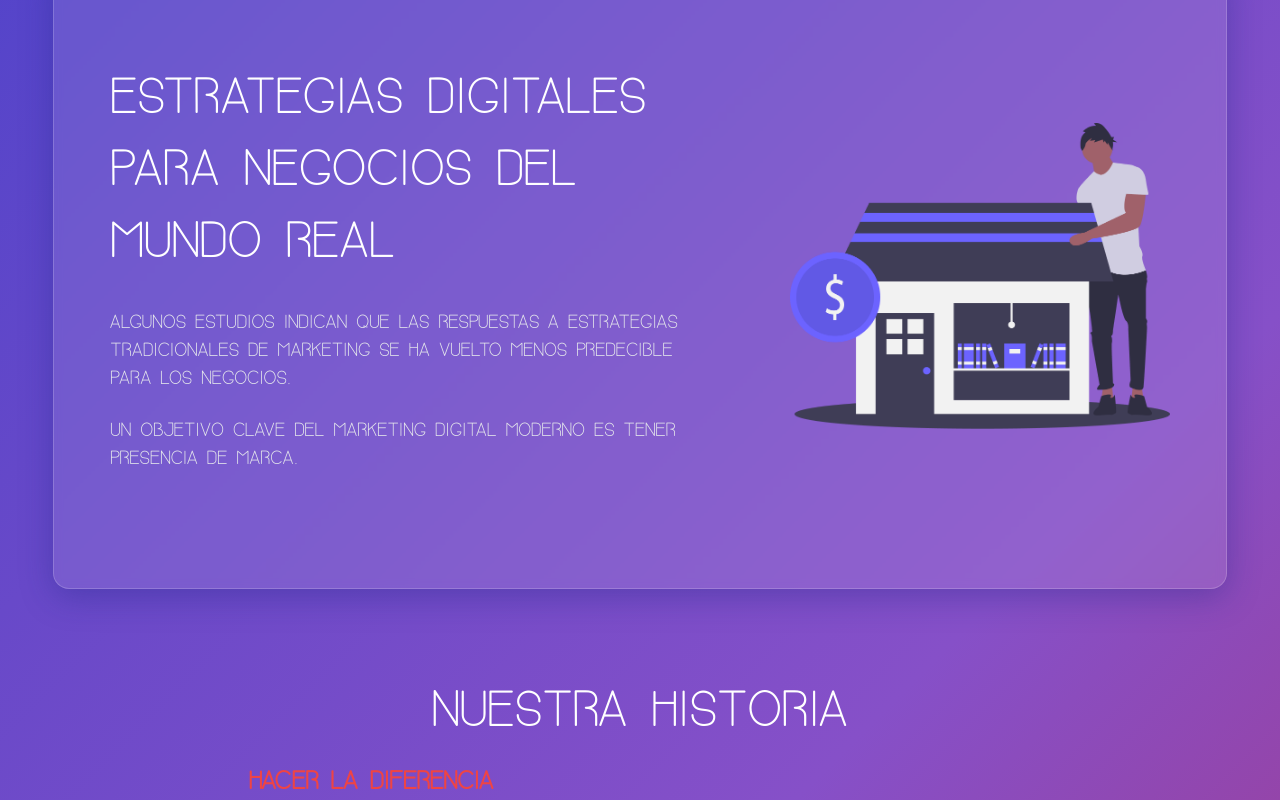
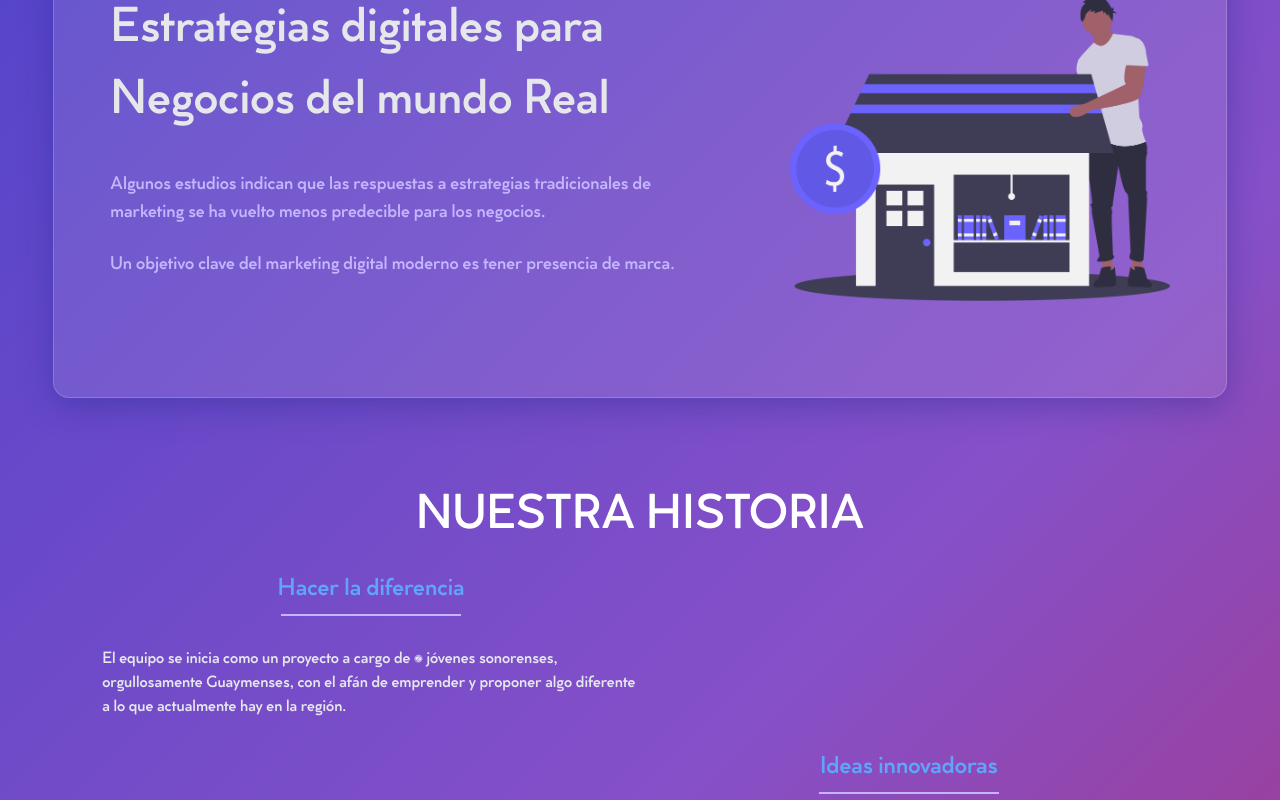
Before and after one commit to rafamedtech/Render, a website: page public/index.html in a window 1280 px wide. Shown: the part 1480-2280 px from the top of the page. Drawn offline with nearby package versions, Linux system fonts and the light colour scheme.

Commit message:
color updated

```diff
--- a/public/fonts/bavro/stylesheet.css
+++ /dev/null
@@ -1,16 +0,0 @@
-/* Generated by Font Squirrel (http://www.fontsquirrel.com) on August 16, 2015 */
-
-
-
-@font-face {
-    font-family: 'bavroregular';
-    src: url('bavro-regular-webfont.eot');
-    src: url('bavro-regular-webfont.eot?#iefix') format('embedded-opentype'),
-         url('bavro-regular-webfont.woff2') format('woff2'),
-         url('bavro-regular-webfont.woff') format('woff'),
-         url('bavro-regular-webfont.ttf') format('truetype'),
-         url('bavro-regular-webfont.svg#bavroregular') format('svg');
-    font-weight: normal;
-    font-style: normal;
-
-}
--- a/public/index.html
+++ b/public/index.html
@@ -12,7 +12,7 @@
     />
     <link href="https://unpkg.com/aos@2.3.1/dist/aos.css" rel="stylesheet" />
   </head>
-  <body class="gradiente font-bavro">
+  <body class="gradiente font-cocogoose">
     <div class="nav nav-main">
       <button class="nav-btn close-btn">
         <i class="fas fa-times"></i>
@@ -133,7 +133,7 @@
               <h4 class="text-xl text-white">
                 Manejo de Redes Sociales
               </h4>
-              <p class="text-gray-400">
+              <p class="text-purple-300">
                 Nos enfocamos en el "Engagement" con tus seguidores para crear una audiencia solida.
               </p>
             </div>
@@ -157,7 +157,7 @@
               <h4 class="text-xl text-white">
                 Produccion Audiovisual
               </h4>
-              <p class="text-gray-400">
+              <p class="text-purple-300">
                 Nos encargamos de hacer que tu imagen se vea profesional.
               </p>
             </div>
@@ -179,7 +179,7 @@
             <img class="w-24 mr-4 lg:w-40" src="./images/Diseno-web 1.png" alt="">
             <div class="text-right text-white">
               <h4 class="text-xl text-white">Diseno Grafico y Desarrollo web</h4>
-              <p class="text-gray-400">
+              <p class="text-purple-300">
                 Creamos soluciones que representen perfectamente tu marca.
               </p>
             </div>
@@ -217,7 +217,7 @@
           >
             <h3
               class="
-                text-white text-3xl
+                text-gray-200 text-3xl
                 my-8
                 lg:mt-0
                 lg:text-5xl
@@ -226,13 +226,13 @@
             >
               Estrategias digitales para Negocios del mundo Real
             </h3>
-            <p class="text-gray-200 text-lg">
+            <p class="text-purple-300 text-lg">
               Algunos estudios indican que las respuestas a estrategias
               tradicionales de marketing se ha vuelto menos predecible para los
               negocios.
             </p>
             <br />
-            <p class="text-gray-200 text-lg md:mb-5">
+            <p class="text-purple-300 text-lg md:mb-5">
               Un objetivo clave del marketing digital moderno es tener presencia
               de marca.
             </p>
@@ -246,10 +246,10 @@
         </h3>
         <div class="md:flex md:flex-col">
           <div class="md:w-1/2">
-            <h4 class="text-2xl text-red-500 font-semibold text-center mb-2">
+            <h4 class="text-2xl text-blue-400 font-semibold text-center mb-2">
               Hacer la diferencia
             </h4>
-            <div class="w-1/3 border border-blue-700 mx-auto"></div>
+            <div class="w-1/3 border border-purple-300 mx-auto"></div>
             <p class="my-8 text-gray-200 font-thin">
               El equipo se inicia como un proyecto a cargo de 4 jóvenes
               sonorenses, orgullosamente Guaymenses, con el afán de emprender y
@@ -257,10 +257,10 @@
             </p>
           </div>
           <div class="md:w-1/2 md:self-end">
-            <h4 class="text-2xl text-red-500 font-semibold text-center mb-2">
+            <h4 class="text-2xl text-blue-400 font-semibold text-center mb-2">
               Ideas innovadoras
             </h4>
-            <div class="w-1/3 border border-blue-700 mx-auto"></div>
+            <div class="w-1/3 border border-purple-300 mx-auto"></div>
             <p class="my-8 text-gray-200 font-thin">
               Cada uno de los integrantes y personas que laboran con nosotros,
               desempeñamos diferentes áreas, no solo de la comunicación o el
@@ -422,7 +422,7 @@
           <i class="fas fa-mobile-alt mx-2 text-3xl"></i>
           <div>
             <p class="font-semibold">Telefono</p>
-            <p class="text-sm font-thin">(622)-189-5523</p>
+            <p class="font-sans text-sm font-thin">(622)-189-5523</p>
           </div>
         </div>
         <div class="flex flex-row items-center md:mx-4">
--- a/tailwind.config.js
+++ b/tailwind.config.js
@@ -7,11 +7,12 @@ module.exports = {
         "linear-gradient(135deg, #283acb 0%, #8650c8 50%, #de0a0a 100%)",
     }),
     color: {
-      render: "#283acb",
+      render: "#6C63FF",
     },
     extend: {
       fontFamily: {
         bavro: ["bavro"],
+        cocogoose: ["cocogoose"],
       },
     },
   },
```
Also changed, not shown: css/tailwind.css, public/css/style.css, public/fonts/cocogoose/Cocogoose-Classic-ExtraBold-trial.ttf (added), public/fonts/cocogoose/Cocogoose-Classic-Medium-trial.ttf (added).
